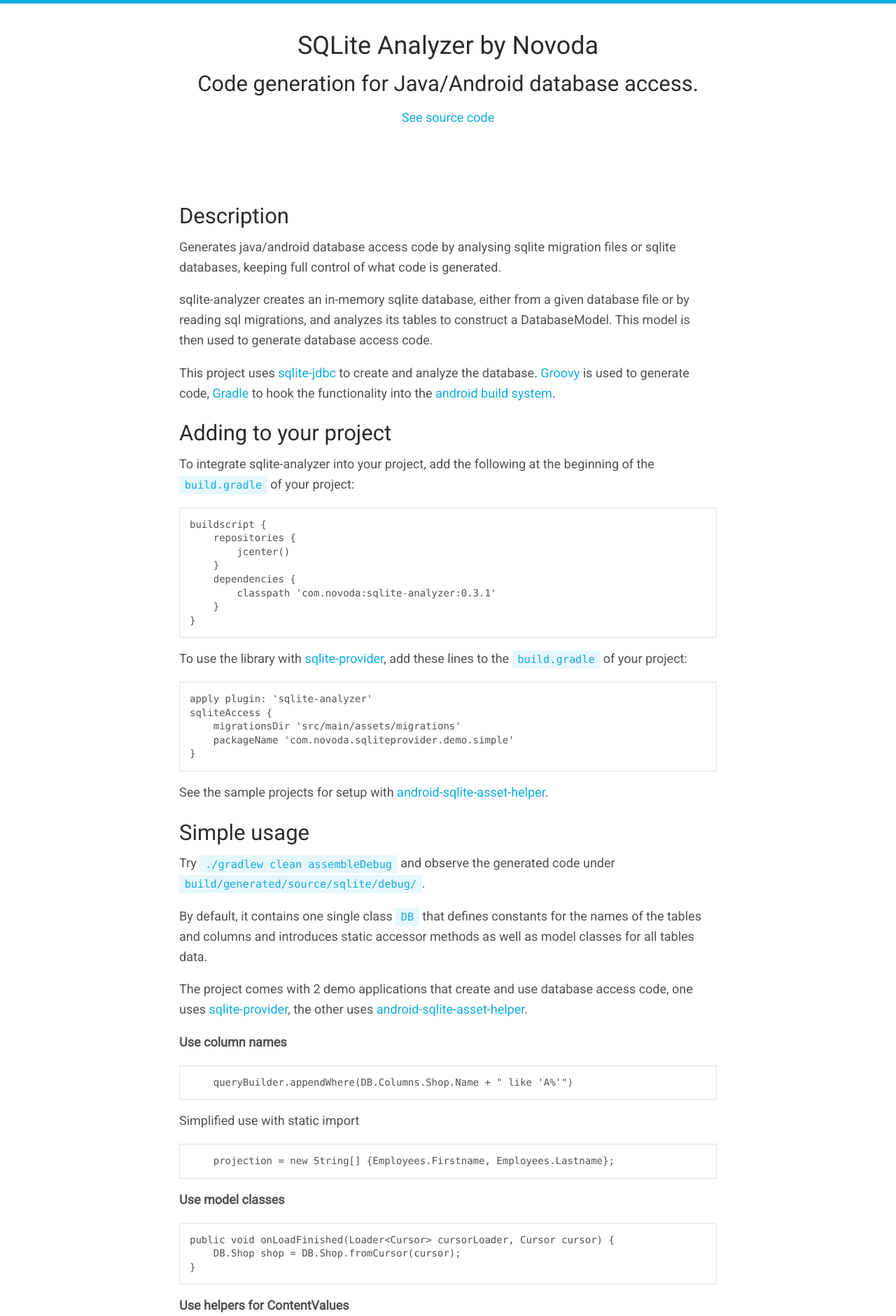
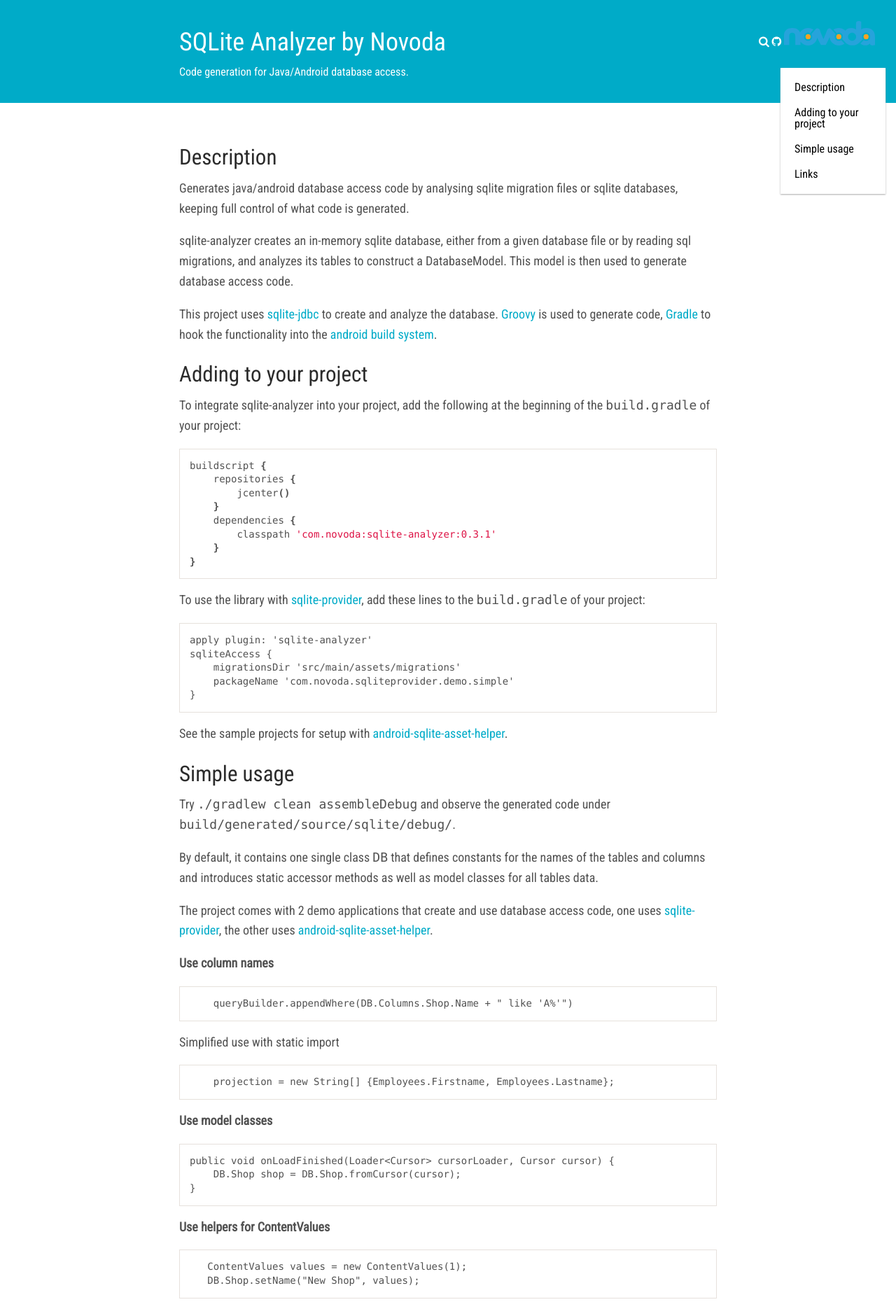
Before and after one commit to novoda/sqlite-analyzer, a Jekyll site: the page built from index.md, in a window 1280 px wide. Shown: the top 1880 px of the page at 70% size. Built offline with Jekyll 4.4.1, drawn with Linux system fonts in a browser that asks for light colours; nearby versions of some CDN libraries; Markdown is read by kramdown in place of the engine named in the settings.

Commit message:
adjust design to novoda template

````diff
--- a/_config.yml
+++ b/_config.yml
@@ -45,7 +45,7 @@
   name: sqlite-analyzer
 
 # Conversion / Build settings
-markdown:    kramdown
+markdown:    redcarpet
 # This is how you put pygments config in jekyll 2.0 instead of pygments: true
 highlighter: pygments
 
--- a/_includes/header-links.html
+++ b/_includes/header-links.html
@@ -1,10 +1,20 @@
 <ul>
-	{% if site.harmony.social.github %}
+	<li>
+		<a title="Search"
+		    class="fa fa-search fa-6"
+			href="{{ site.url }}/search">
+		</a>
+	</li>
 	<li>
 		<a title="{{ site.project.name }} on Github"
-			href="https://github.com/{{site.harmony.social.github}}/{{site.project.name}}" target="_blank">
-			See source code
+            class="fa fa-github fa-6"
+			href="https://github.com/novoda/{{site.project.name}}" target="_blank">
 		</a>
 	</li>
-	{% endif %}
+    <li>
+		<a title="Novoda"
+			href="http://novoda.com" target="_blank">
+			<img src="{{site.url }}/assets/img/logo-blue.svg"/>
+		</a>
+	</li>
 </ul>
--- a/_layouts/default.html
+++ b/_layouts/default.html
@@ -8,6 +8,7 @@
         <meta name="description" content="{% if page.meta_description %}{{ page.meta_description }}{% else %}{{ site.harmony.meta_description }}{% endif %}">
         <link rel="icon" href="{{ site.baseurl }}/favicon.svg" type="image/svg">
   	    <link rel="shortcut icon" href="{{ site.baseurl }}/favicon.ico" type="image/x-icon">
+		<link href="//maxcdn.bootstrapcdn.com/font-awesome/4.3.0/css/font-awesome.min.css" rel="stylesheet">
 	    <link rel="canonical"
         href="{{ page.url | replace:'index.html','' | prepend: site.baseurl | prepend: site.url }}">
 
@@ -33,6 +34,10 @@
                 {% include header-links.html %}
             </div>
         </header>
+		<div id="tocDiv">
+			<ul id="tocList">
+			</ul>
+		</div>
         {{ content }}
         <footer class="main-footer">
             <div class="wc-container">
@@ -51,7 +56,7 @@
           /* To avoid render blocking css */
           var cb = function() {
             var l = document.createElement('link'); l.rel = 'stylesheet';
-            l.href = 'http://fonts.googleapis.com/css?family=Roboto&subset=latin';
+            l.href = 'http://fonts.googleapis.com/css?family=Roboto+Condensed&subset=latin';
             var h = document.getElementsByTagName('head')[0]; h.parentNode.insertBefore(l, h);
           };
           var raf = requestAnimationFrame || mozRequestAnimationFrame ||
--- a/assets/css/_sass/partials/_variables.scss
+++ b/assets/css/_sass/partials/_variables.scss
@@ -15,7 +15,7 @@
 $base-05: #e6e1dc;
 $base-06: #f4f1ed;
 $base-07: #f9f7f3; // Not for theme selection
-$base-08: #0face0;
+$base-08: #00abc8;
 $base-09: #cc7833;
 $base-0A: #ffc66d;
 $base-0B: #a5c261;
@@ -27,4 +27,4 @@
 
 
 // Fonts
-$primary-font: 'Roboto', "Helvetica Neue", Helvetica, Arial, sans-serif;
+$primary-font: 'Roboto Condensed', "Helvetica Neue", Helvetica, Arial, sans-serif;
--- a/assets/css/main.scss
+++ b/assets/css/main.scss
@@ -193,10 +193,15 @@
 }
 
 header.main-header {
-  color: $base-00;
-  border-top: 5px $base-08 solid;
+  color: $color-1;
+  background-color: $base-08;
 
-  h1, h2 { text-align: center; color: inherit;}
+  h1, h2 { text-align: left; color: inherit;}
+  h2 {
+    @include MQ(M) {
+        @include font-size(16px);
+    }
+  }
   a {
     color: inherit;
     &:hover, &:active, &:focus {
@@ -205,34 +210,22 @@
   }
 
   ul {
-    width: 100%;
-    text-align: center;
+    text-align: right;
     padding: 15px;
+	position: absolute;
+	top: 15px;
+	right: 15px;
   }
   ul li {
     display: inline-block;
     position:relative;
-    color: $base-08;
+    color: $color-1;
   }
 
   ul li span {
     float: left;
     display: inline-block;
     width: 15px;
-  }
-
-  ul li a {
-    display:inline-block;
-    color: inherit;
-    border-bottom: 2px transparent solid;
-    padding-bottom:5px;
-    @include transition(all, .2s);
-    @include MQ(M) {
-      @include font-size(18px);
-    }
-    &:hover, &:focus, &:active {
-      border-bottom-color: inherit;
-    }
   }
 }
 
@@ -292,7 +285,7 @@
   li > a {
     width: 32px;
     height: 32px;
-    background: $base-07;
+    background: $base-08;
     background-image: url("./images/socials-icons.svg");
     background-size: 224px 64px;
     border-radius: 0.25em;
@@ -543,11 +536,11 @@
 code, pre {
   font-family: Menlo, Monaco, "Courier New", monospace;
 }
-code {
+.code {
   padding: .25em .5em;
   font-size: 85%;
-  color: $base-08;
-  background-color: rgba($base-08, .1);
+  white-space: pre;
+  box-shadow:0 1px 2px #aaa;
 }
 pre {
   display: block;
@@ -582,6 +575,25 @@
   }
 }
 
+div#tocDiv {
+  padding: 10px;
+  position: relative;
+  width: 150px;
+  right: 15px;
+  top: -50px;
+  float: right;
+  background-color: #ffffff;
+  box-shadow: 0 1px 2px #aaa;
+}
+
+ul#tocList {
+  li {
+    padding: 10px;
+	a {
+	  color: #000000;
+	}
+  }
+}
 /* Gist via GitHub Pages */
 .gist .gist-file {
   font-family: Menlo, Monaco, "Courier New", monospace !important;
--- a/index.md
+++ b/index.md
@@ -17,7 +17,7 @@
 
 To integrate sqlite-analyzer into your project, add the following at the beginning of the `build.gradle` of your project:
 
-```
+``` groovy
 buildscript {
     repositories {
         jcenter()
````
Also changed, not shown: _includes/js/main.js (+25 -0 lines).
